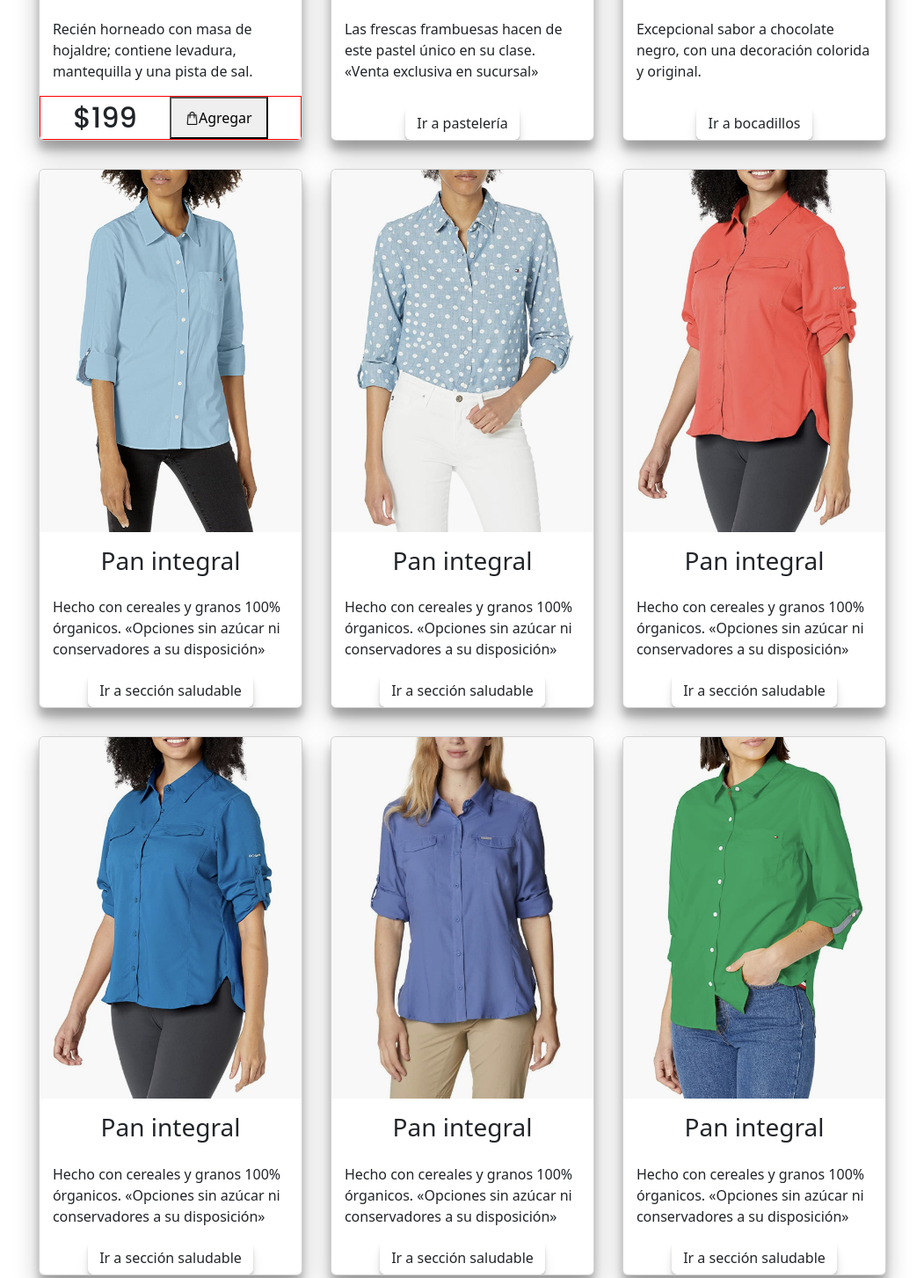
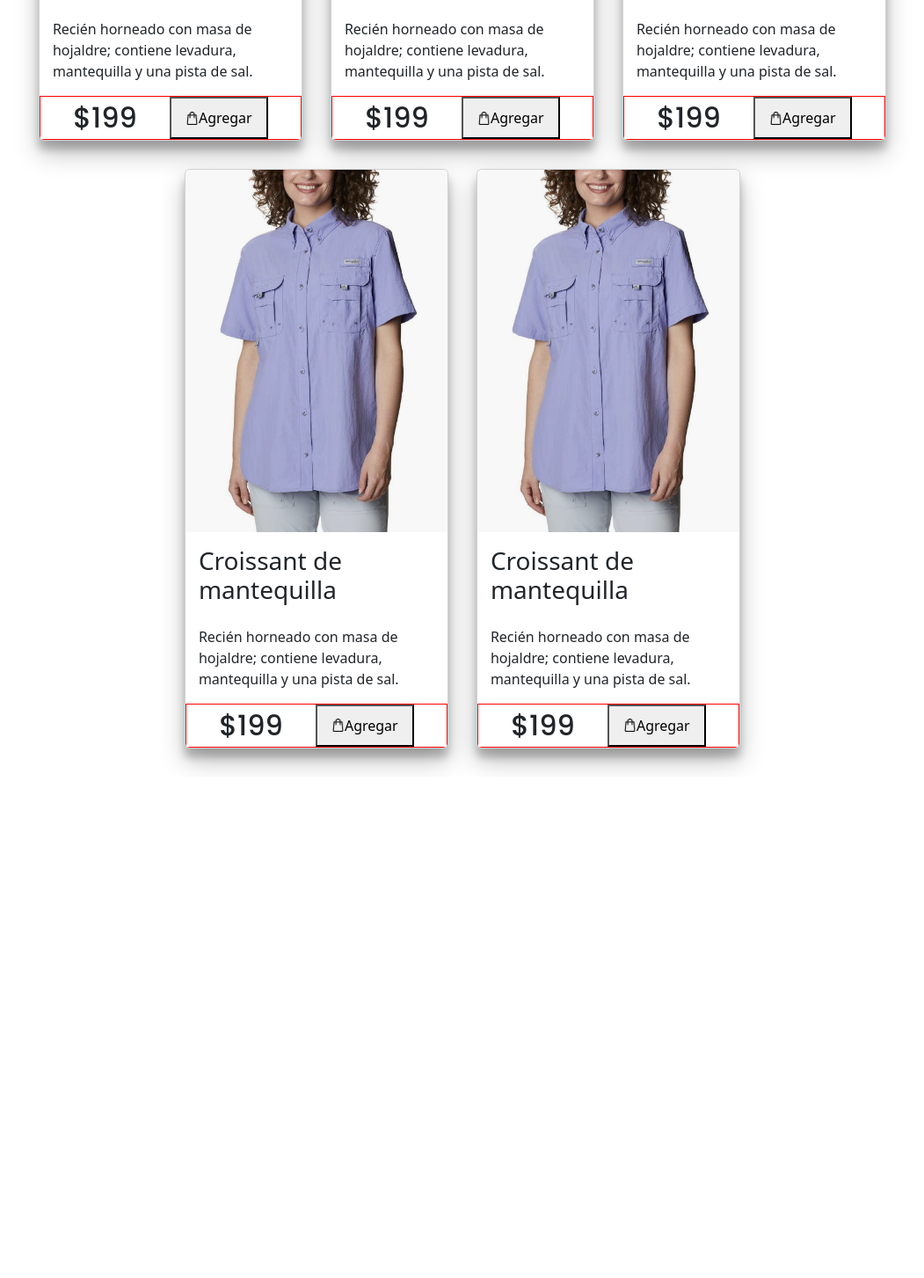
Before and after one commit to wBerenice/el-gancho-proyecto-final, a plain HTML site: page mujeres.html in a window 1280 px wide. Shown: the part 706-2159 px from the top of the page at 88% size, without its empty margins (114-1165 px from the left). After the commit the page ends 1589 px from the top, so only its background shows below. Drawn offline with nearby package versions, Linux system fonts and the light colour scheme.

Commit message:
cards extra

```diff
--- a/mujeres.html
+++ b/mujeres.html
@@ -63,108 +63,77 @@
         <div class="card">
             <div class="card_main">
                 <div class="card_image">
-                    <img src="img/02-mujer-blanco.png">
+                    <img src="img/01-mujer-morado-claro.png">
                 </div>
-                <h3>Pastel de frambuesa</h3>
-                <p>Las frescas frambuesas hacen de este pastel único en su clase. <br> «Venta exclusiva en sucursal»</p>
             </div>
-            <a class="btn btn_color" href="productos.html#pasteleria">Ir a pastelería</a>
+            <div class="contenedor-carta-texto">
+                <h3>Croissant de mantequilla</h3>
+                <p>Recién horneado con masa de hojaldre; contiene levadura, mantequilla y una pista de sal.</p>
+            </div>
+
+            <div class="contenedor-precios-btn">
+                <p>$199</p>
+                <button id="btn-shopping-bag"><img src="img/shopping-bag.png">Agregar</button>
+            </div>
         </div>
+
+
 
         <div class="card">
             <div class="card_main">
                 <div class="card_image">
-                    <img src="img/03-mujer-azul-marino.png">
+                    <img src="img/01-mujer-morado-claro.png">
                 </div>
-                <h3>Cupcakes de chocolate</h3>
-                <p>Excepcional sabor a chocolate negro, con una decoración colorida y original.</p>
             </div>
-            <a class="btn btn_color" href="productos.html#bocadillos">Ir a bocadillos</a>
+            <div class="contenedor-carta-texto">
+                <h3>Croissant de mantequilla</h3>
+                <p>Recién horneado con masa de hojaldre; contiene levadura, mantequilla y una pista de sal.</p>
+            </div>
+
+            <div class="contenedor-precios-btn">
+                <p>$199</p>
+                <button id="btn-shopping-bag"><img src="img/shopping-bag.png">Agregar</button>
+            </div>
         </div>
+
+
 
         <div class="card">
             <div class="card_main">
                 <div class="card_image">
-                    <img src="img/04-mujer-azul-cielo.png">
+                    <img src="img/01-mujer-morado-claro.png">
                 </div>
-                <h3>Pan integral</h3>
-                <p>Hecho con cereales y granos 100% órganicos. «Opciones sin azúcar ni conservadores a su disposición»
-                </p>
             </div>
-            <a class="btn btn_color" href="productos.html#saludable">Ir a sección saludable</a>
+            <div class="contenedor-carta-texto">
+                <h3>Croissant de mantequilla</h3>
+                <p>Recién horneado con masa de hojaldre; contiene levadura, mantequilla y una pista de sal.</p>
+            </div>
+
+            <div class="contenedor-precios-btn">
+                <p>$199</p>
+                <button id="btn-shopping-bag"><img src="img/shopping-bag.png">Agregar</button>
+            </div>
         </div>
+
+
 
         <div class="card">
             <div class="card_main">
                 <div class="card_image">
-                    <img src="img/05-mujer-azul-puntos.png">
+                    <img src="img/01-mujer-morado-claro.png">
                 </div>
-                <h3>Pan integral</h3>
-                <p>Hecho con cereales y granos 100% órganicos. «Opciones sin azúcar ni conservadores a su disposición»
-                </p>
             </div>
-            <a class="btn btn_color" href="productos.html#saludable">Ir a sección saludable</a>
+            <div class="contenedor-carta-texto">
+                <h3>Croissant de mantequilla</h3>
+                <p>Recién horneado con masa de hojaldre; contiene levadura, mantequilla y una pista de sal.</p>
+            </div>
+
+            <div class="contenedor-precios-btn">
+                <p>$199</p>
+                <button id="btn-shopping-bag"><img src="img/shopping-bag.png">Agregar</button>
+            </div>
         </div>
 
-        <div class="card">
-            <div class="card_main">
-                <div class="card_image">
-                    <img src="img/06-mujer-coral.png">
-                </div>
-                <h3>Pan integral</h3>
-                <p>Hecho con cereales y granos 100% órganicos. «Opciones sin azúcar ni conservadores a su disposición»
-                </p>
-            </div>
-            <a class="btn btn_color" href="productos.html#saludable">Ir a sección saludable</a>
-        </div>
-
-        <div class="card">
-            <div class="card_main">
-                <div class="card_image">
-                    <img src="img/07-mujer-azul-rey.png">
-                </div>
-                <h3>Pan integral</h3>
-                <p>Hecho con cereales y granos 100% órganicos. «Opciones sin azúcar ni conservadores a su disposición»
-                </p>
-            </div>
-            <a class="btn btn_color" href="productos.html#saludable">Ir a sección saludable</a>
-        </div>
-
-        <div class="card">
-            <div class="card_main">
-                <div class="card_image">
-                    <img src="img/08-mujer-azul-tercio.png">
-                </div>
-                <h3>Pan integral</h3>
-                <p>Hecho con cereales y granos 100% órganicos. «Opciones sin azúcar ni conservadores a su disposición»
-                </p>
-            </div>
-            <a class="btn btn_color" href="productos.html#saludable">Ir a sección saludable</a>
-        </div>
-
-        <div class="card">
-            <div class="card_main">
-                <div class="card_image">
-                    <img src="img/09-mujer-verde.png">
-                </div>
-                <h3>Pan integral</h3>
-                <p>Hecho con cereales y granos 100% órganicos. «Opciones sin azúcar ni conservadores a su disposición»
-                </p>
-            </div>
-            <a class="btn btn_color" href="productos.html#saludable">Ir a sección saludable</a>
-        </div>
-
-        <div class="card">
-            <div class="card_main">
-                <div class="card_image">
-                    <img src="img/10-mujer-amarillo.png">
-                </div>
-                <h3>Pan integral</h3>
-                <p>Hecho con cereales y granos 100% órganicos. «Opciones sin azúcar ni conservadores a su disposición»
-                </p>
-            </div>
-            <a class="btn btn_color" href="productos.html#saludable">Ir a sección saludable</a>
-        </div>
 
 
     </div>
```
